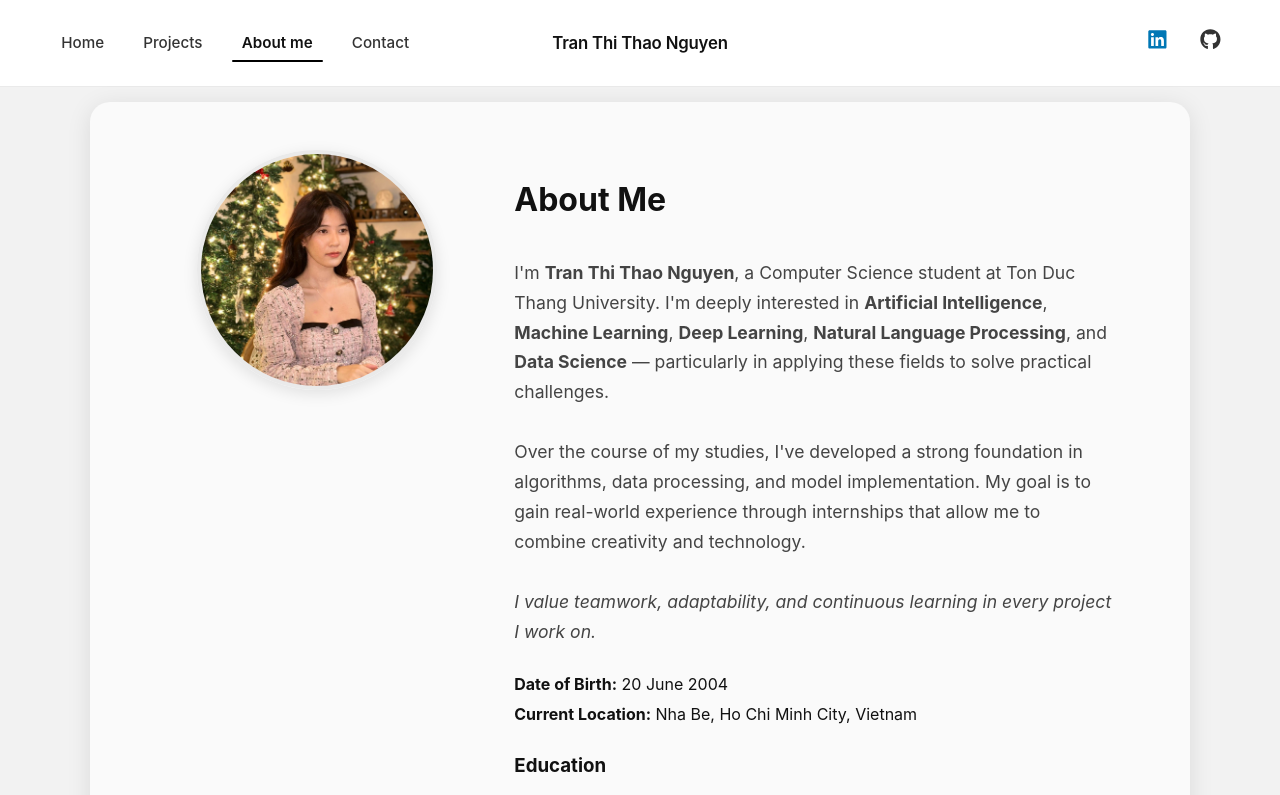
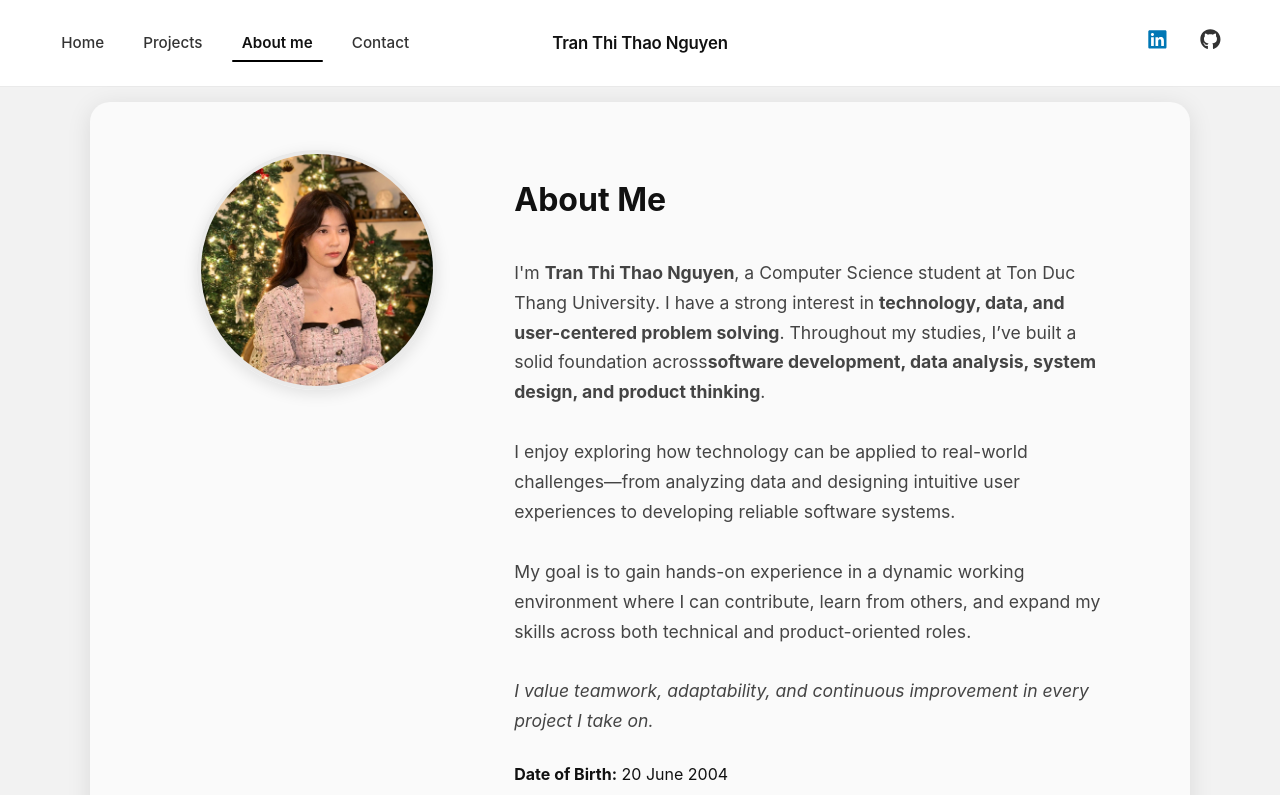
Before and after one commit to thaonguyen20604/MyPortfolio, a React (Vite) app: page /about in a window 1280 px wide. Shown: the top 795 px of the page. Built offline with nearby package versions, Linux system fonts and the light colour scheme.

Commit message:
Update About.jsx

```diff
--- a/src/pages/About.jsx
+++ b/src/pages/About.jsx
@@ -18,7 +18,7 @@ export default function AboutSection() {
       {/* Thông tin bên phải */}
       <div className="about-right">
         <h2 className="about-title">About Me</h2>
-        <p className="about-text">
+        {/* <p className="about-text">
           I'm <strong>Tran Thi Thao Nguyen</strong>, a Computer Science student at Ton Duc Thang University.
           I'm deeply interested in <strong>Artificial Intelligence</strong>,{" "}
           <strong>Machine Learning</strong>, <strong>Deep Learning</strong>, <strong>Natural Language Processing</strong>, and <strong>Data Science</strong> — particularly in
@@ -34,6 +34,20 @@ export default function AboutSection() {
           <em>
             I value teamwork, adaptability, and continuous learning in every project I work on.
           </em>
+        </p> */}
+        <p className="about-text">
+          I'm <strong>Tran Thi Thao Nguyen</strong>, a Computer Science student at Ton Duc Thang University.
+          I have a strong interest in <strong>technology, data, and user-centered problem solving</strong>.
+          Throughout my studies, I’ve built a solid foundation across
+          <strong>software development, data analysis, system design, and product thinking</strong>.
+          <br /><br />
+          I enjoy exploring how technology can be applied to real-world challenges—from analyzing data
+          and designing intuitive user experiences to developing reliable software systems.
+          <br /><br />
+          My goal is to gain hands-on experience in a dynamic working environment where I can contribute,
+          learn from others, and expand my skills across both technical and product-oriented roles.
+          <br /><br />
+          <em>I value teamwork, adaptability, and continuous improvement in every project I take on.</em>
         </p>
 
 
```
